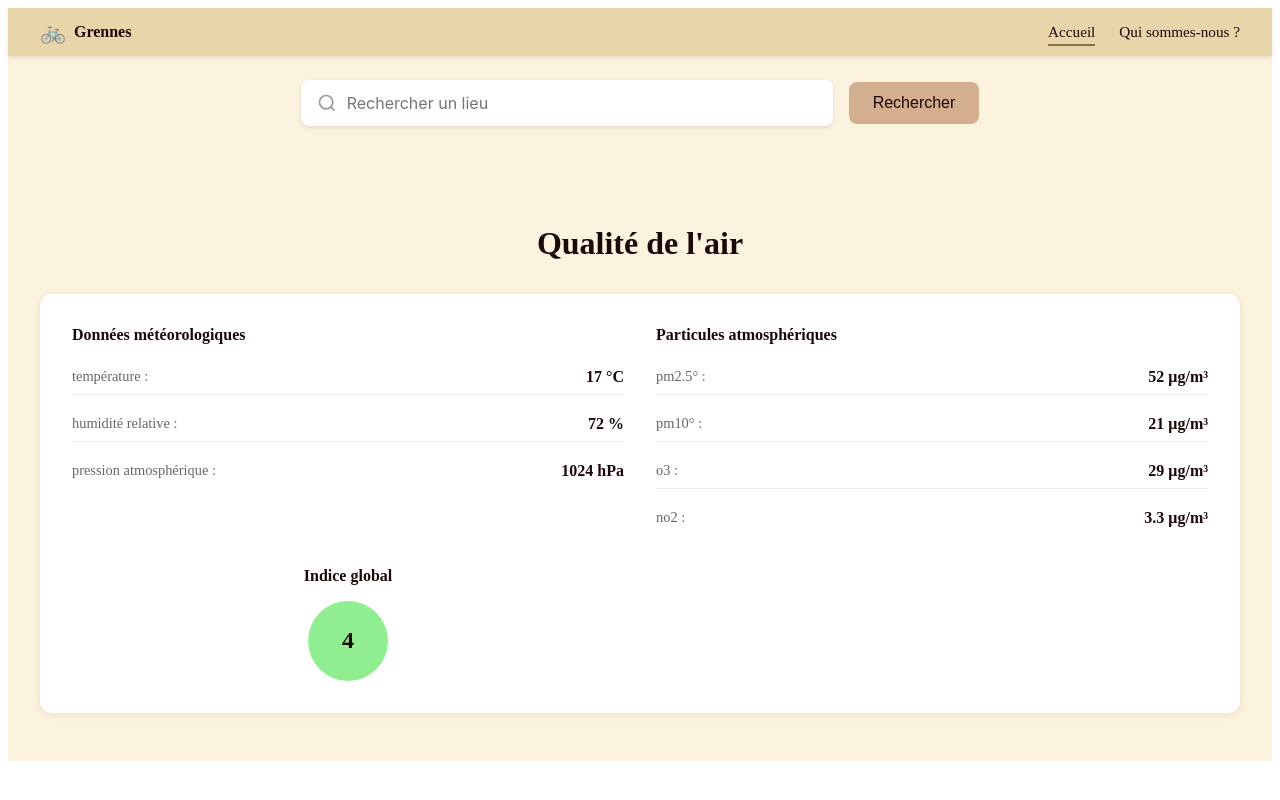
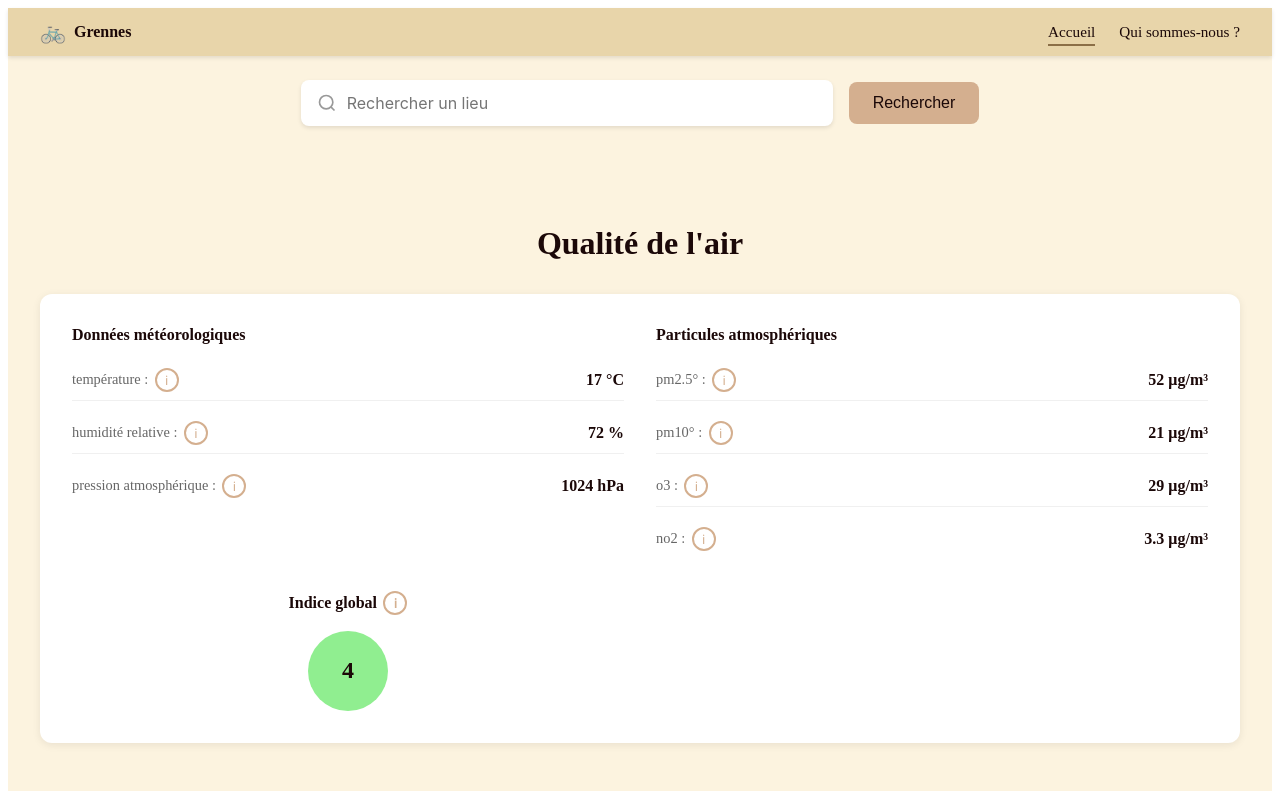
Before and after one commit to Ashvvings/greennes, a Vue app in the folder greennes/: page / in a window 1280 px wide. Shown: the top 800 px of the page. Built offline with nearby package versions, Linux system fonts and the light colour scheme; no server answers.

Commit message:
updated files

```diff
--- a/greennes/src/components/AirQualitySection.vue
+++ b/greennes/src/components/AirQualitySection.vue
@@ -11,15 +11,33 @@
             <h3>Données météorologiques</h3>
             <div class="data-rows">
               <div class="data-row">
+                <div class="label-with-info">
                   <span class="label">température :</span>
+                  <div class="info-tooltip">
+                    <span class="info-icon">ℹ</span>
+                    <div class="tooltip-text">Température actuelle de l'air en degrés Celsius</div>
+                  </div>
+                </div>
                 <span class="value">{{ airData.temperature }} °C</span>
               </div>
               <div class="data-row">
+                <div class="label-with-info">
                   <span class="label">humidité relative :</span>
+                  <div class="info-tooltip">
+                    <span class="info-icon">ℹ</span>
+                    <div class="tooltip-text">Pourcentage d'humidité dans l'air</div>
+                  </div>
+                </div>
                 <span class="value">{{ airData.humidity }} %</span>
               </div>
               <div class="data-row">
+                <div class="label-with-info">
                   <span class="label">pression atmosphérique :</span>
+                  <div class="info-tooltip">
+                    <span class="info-icon">ℹ</span>
+                    <div class="tooltip-text">Pression de l'air en hectopascals</div>
+                  </div>
+                </div>
                 <span class="value">{{ airData.pressure }} hPa</span>
               </div>
             </div>
@@ -29,26 +47,56 @@
             <h3>Particules atmosphériques</h3>
             <div class="data-rows">
               <div class="data-row">
+                <div class="label-with-info">
                   <span class="label">pm2.5° :</span>
+                  <div class="info-tooltip">
+                    <span class="info-icon">ℹ</span>
+                    <div class="tooltip-text">Particules fines ≤ 2.5 μm (très dangereuses)</div>
+                  </div>
+                </div>
                 <span class="value">{{ airData.pm25 }} μg/m³</span>
               </div>
               <div class="data-row">
+                <div class="label-with-info">
                   <span class="label">pm10° :</span>
+                  <div class="info-tooltip">
+                    <span class="info-icon">ℹ</span>
+                    <div class="tooltip-text">Particules ≤ 10 μm (inhalables)</div>
+                  </div>
+                </div>
                 <span class="value">{{ airData.pm10 }} μg/m³</span>
               </div>
               <div class="data-row">
+                <div class="label-with-info">
                   <span class="label">o3 :</span>
+                  <div class="info-tooltip">
+                    <span class="info-icon">ℹ</span>
+                    <div class="tooltip-text">Ozone troposphérique (polluant secondaire)</div>
+                  </div>
+                </div>
                 <span class="value">{{ airData.o3 }} μg/m³</span>
               </div>
               <div class="data-row">
+                <div class="label-with-info">
                   <span class="label">no2 :</span>
+                  <div class="info-tooltip">
+                    <span class="info-icon">ℹ</span>
+                    <div class="tooltip-text">Dioxyde d'azote (polluant du trafic)</div>
+                  </div>
+                </div>
                 <span class="value">{{ airData.no2 }} μg/m³</span>
               </div>
             </div>
           </div>
 
           <div class="quality-index">
-            <div class="index-label">Indice global</div>
+            <div class="index-label-with-info">
+              <span>Indice global</span>
+              <div class="info-tooltip">
+                <span class="info-icon">ℹ</span>
+                <div class="tooltip-text">Indice de qualité de l'air global (0-500). Plus faible = meilleur</div>
+              </div>
+            </div>
             <div :class="['index-badge', `index-${airData.indexLevel}`]">
               {{ airData.index }}
             </div>
@@ -224,6 +272,78 @@ onMounted(() => {
 .index-very-unhealthy { background-color: #9933FF; color: white; }
 .index-hazardous { background-color: #663300; color: white; }
 
+.label-with-info {
+  display: flex;
+  align-items: center;
+  gap: 0.4rem;
+}
+
+.index-label-with-info {
+  display: flex;
+  align-items: center;
+  justify-content: center;
+  gap: 0.4rem;
+  color: #1B0808;
+  font-weight: 600;
+}
+
+.info-tooltip {
+  position: relative;
+  display: inline-flex;
+  align-items: center;
+  justify-content: center;
+}
+
+.info-icon {
+  width: 20px;
+  height: 20px;
+  border: 2px solid #D4AF8F;
+  border-radius: 50%;
+  display: flex;
+  align-items: center;
+  justify-content: center;
+  font-size: 0.8rem;
+  color: #D4AF8F;
+  cursor: help;
+  flex-shrink: 0;
+}
+
+.tooltip-text {
+  visibility: hidden;
+  background-color: #1B0808;
+  color: white;
+  text-align: center;
+  border-radius: 6px;
+  padding: 0.6rem 0.8rem;
+  position: absolute;
+  z-index: 1000;
+  bottom: 125%;
+  left: 50%;
+  transform: translateX(-50%);
+  width: 200px;
+  font-size: 0.8rem;
+  white-space: normal;
+  line-height: 1.4;
+  opacity: 0;
+  transition: opacity 0.3s;
+  box-shadow: 0 2px 8px rgba(0, 0, 0, 0.2);
+}
+
+.tooltip-text::after {
+  content: '';
+  position: absolute;
+  top: 100%;
+  left: 50%;
+  transform: translateX(-50%);
+  border: 6px solid transparent;
+  border-top-color: #1B0808;
+}
+
+.info-tooltip:hover .tooltip-text {
+  visibility: visible;
+  opacity: 1;
+}
+
 /* Responsive design for tablets and mobile */
 @media (max-width: 768px) {
   .air-quality-section h2 {
--- a/greennes/src/components/RatingForm.vue
+++ b/greennes/src/components/RatingForm.vue
@@ -142,21 +142,26 @@ const submitRating = () => {
 }
 
 .star {
-  background: none;
-  border: none;
+  background: white;
+  border: 2px solid #D4AF8F;
   font-size: 2rem;
   cursor: pointer;
   color: #D4AF8F;
-  transition: color 0.2s;
-  padding: 0;
+  transition: all 0.2s;
+  padding: 0.25rem;
+  border-radius: 4px;
 }
 
 .star.filled {
-  color: #FFC107;
+  background-color: #FFC107;
+  color: white;
+  border-color: #FFC107;
 }
 
 .star:hover {
-  color: #FFC107;
+  background-color: #FFC107;
+  color: white;
+  border-color: #FFC107;
 }
 
 .submit-btn {
--- a/greennes/src/views/About.vue
+++ b/greennes/src/views/About.vue
@@ -14,6 +14,7 @@
 
       <section class="team-section">
         <h2>Notre équipe</h2>
+        <!-- Updated team to only show 2 members -->
         <div class="team-grid">
           <div class="team-member">
             <div class="member-avatar">👤</div>
@@ -27,20 +28,6 @@
             <h3>Membre 2</h3>
             <p class="member-role">Développeur Backend</p>
             <p class="member-bio">Spécialiste des APIs et de l'intégration de données</p>
-          </div>
-
-          <div class="team-member">
-            <div class="member-avatar">👤</div>
-            <h3>Membre 3</h3>
-            <p class="member-role">Designer UX/UI</p>
-            <p class="member-bio">Créateur de l'interface et de l'expérience utilisateur</p>
-          </div>
-
-          <div class="team-member">
-            <div class="member-avatar">👤</div>
-            <h3>Membre 4</h3>
-            <p class="member-role">Responsable Projet</p>
-            <p class="member-bio">Coordination et gestion du projet global</p>
           </div>
         </div>
       </section>
```
Lines whose indentation alone changed are shown as unchanged.
